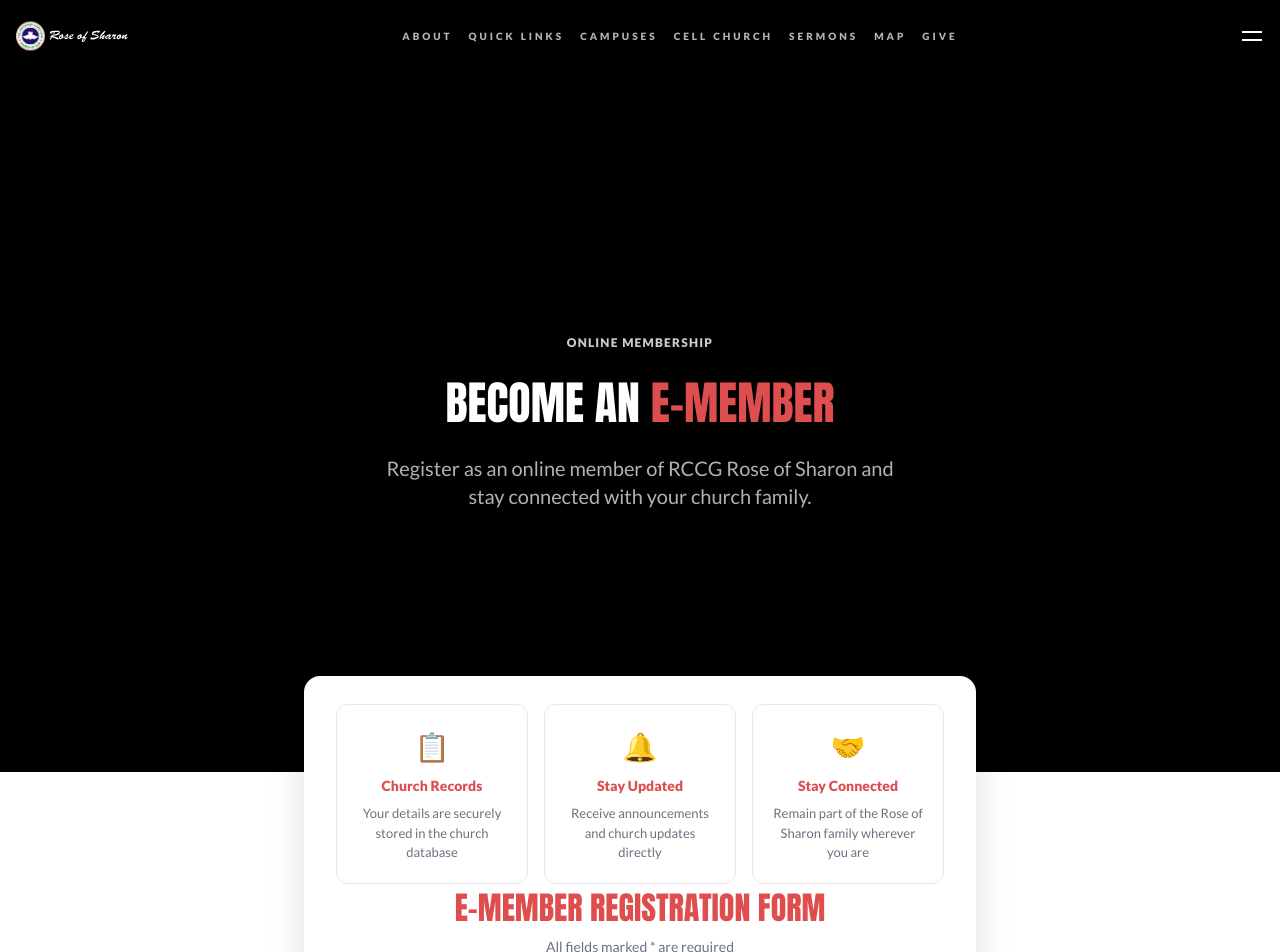
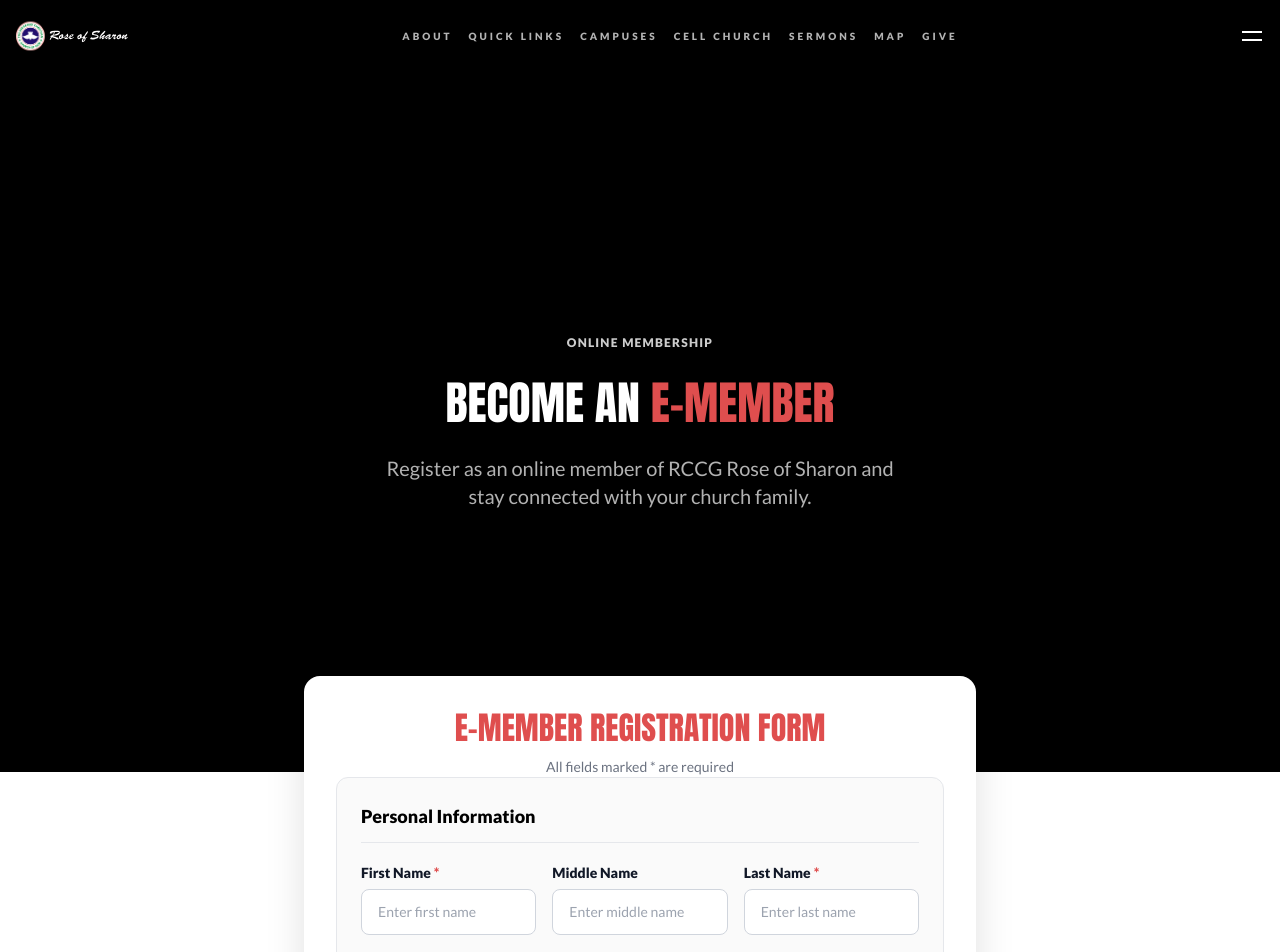
Before and after one commit to ajiboyesunkanmisunday-rgb/rccg-rose-of-sharon-website, a Next.js app: page /e-member in a window 1280 px wide. Shown: the top 952 px of the page. Built offline with nearby package versions, Linux system fonts and the light colour scheme.

Commit message:
Remove benefit cards from the e-member page

```diff
--- a/app/(site)/(more)/e-member/page.tsx
+++ b/app/(site)/(more)/e-member/page.tsx
@@ -68,21 +68,6 @@ export default function EMemberPage() {
 
       {/* Form Section */}
       <FormSheet>
-
-        {/* Benefits */}
-        <div className="ros:grid ros:grid-cols-1 ros:sm:grid-cols-3 ros:gap-4 ros:w-full ros:max-w-[860px]">
-          {[
-            { icon: "📋", title: "Church Records", desc: "Your details are securely stored in the church database" },
-            { icon: "🔔", title: "Stay Updated", desc: "Receive announcements and church updates directly" },
-            { icon: "🤝", title: "Stay Connected", desc: "Remain part of the Rose of Sharon family wherever you are" },
-          ].map((b) => (
-            <div key={b.title} className="ros:bg-white ros:rounded-xl ros:p-5 ros:flex ros:flex-col ros:gap-[8px] ros:border ros:border-[#E5E7EB] ros:text-center">
-              <span className="ros:text-[28px]">{b.icon}</span>
-              <p className="ros:text-[#DF4E4E] ros:text-[14px] ros:font-bold">{b.title}</p>
-              <p className="ros:text-[#6B7280] ros:text-[13px] ros:leading-[1.5]">{b.desc}</p>
-            </div>
-          ))}
-        </div>
 
         <div className="ros:w-full ros:max-w-[860px] ros:flex ros:flex-col ros:gap-[4px] ros:items-center ros:text-center">
           <h2 className="ros-anton ros:uppercase ros:text-[#DF4E4E] ros:text-[26px] ros:md:text-[32px]">E-Member Registration Form</h2>
```
